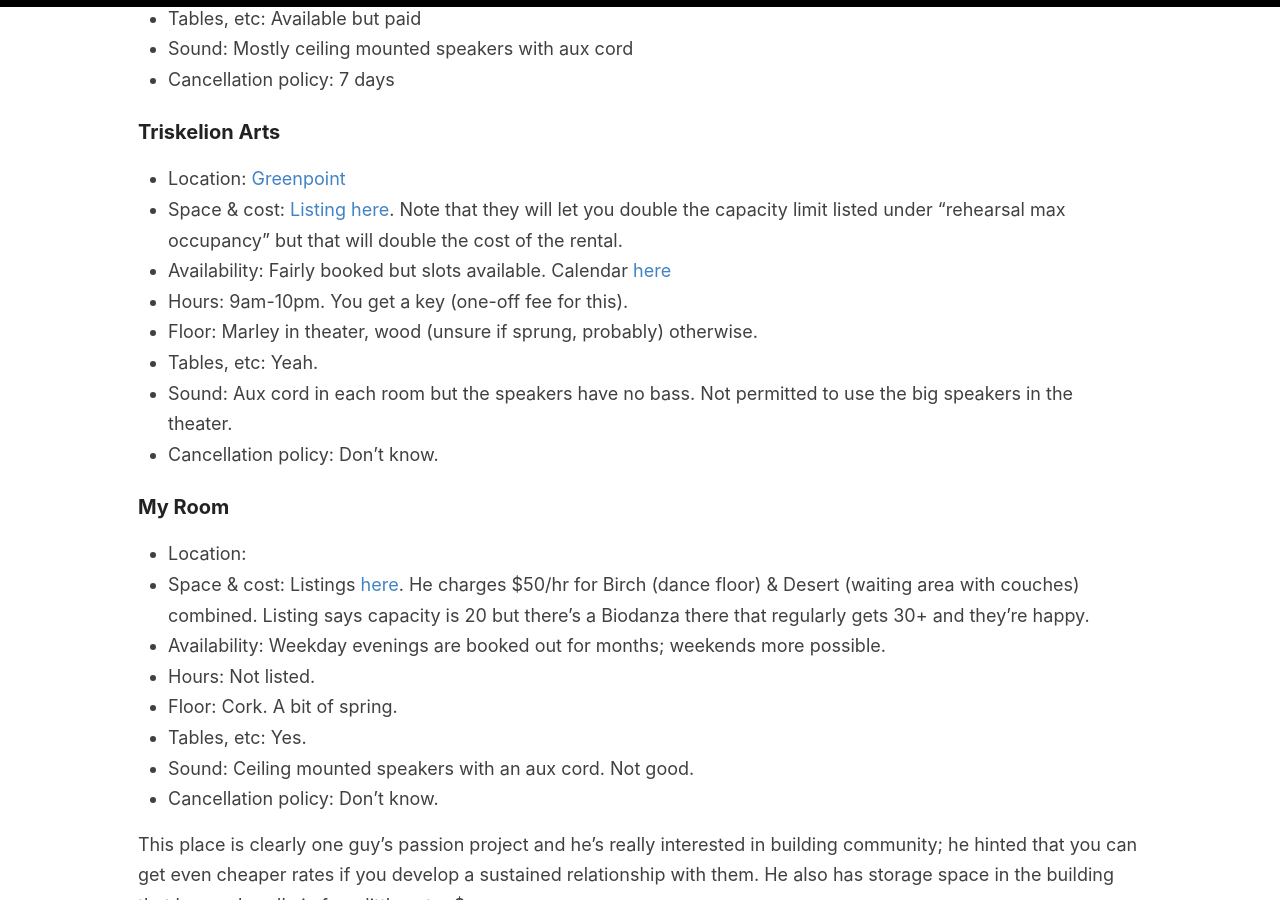
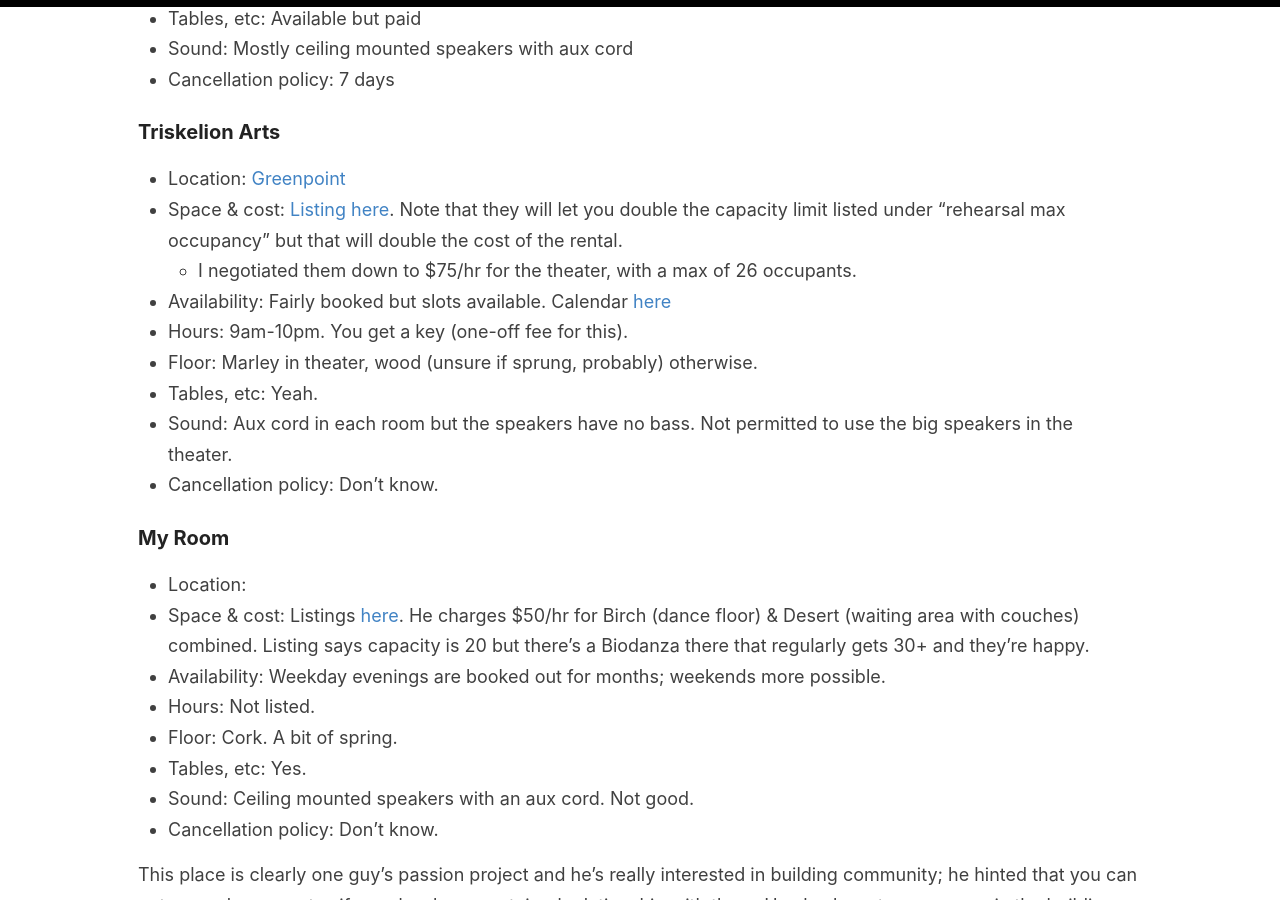
Before and after one commit to helgridly/dance, a Jekyll site: the page built from _pages/spaces.md, in a window 1280 px wide and 900 px high, scrolled down 3491 px. Built offline with Jekyll 4.4.1, drawn with Linux system fonts in a browser that asks for light colours.

Commit message:
note negotiating Trisk down to 75

```diff
--- a/_pages/spaces.md
+++ b/_pages/spaces.md
@@ -108,6 +108,7 @@ On the day of my class, staff were late arriving to set up the sound deadening c
 
 * Location: [Greenpoint](https://maps.app.goo.gl/ek2FBFCcimBPALc78)
 * Space & cost: [Listing here](https://www.triskelionarts.org/our-studios). Note that they will let you double the capacity limit listed under "rehearsal max occupancy" but that will double the cost of the rental.
+    * I negotiated them down to $75/hr for the theater, with a max of 26 occupants.
 * Availability: Fairly booked but slots available. Calendar [here](https://www.triskelionarts.org/availability-calendar)
 * Hours: 9am-10pm. You get a key (one-off fee for this).
 * Floor: Marley in theater, wood (unsure if sprung, probably) otherwise.
```
